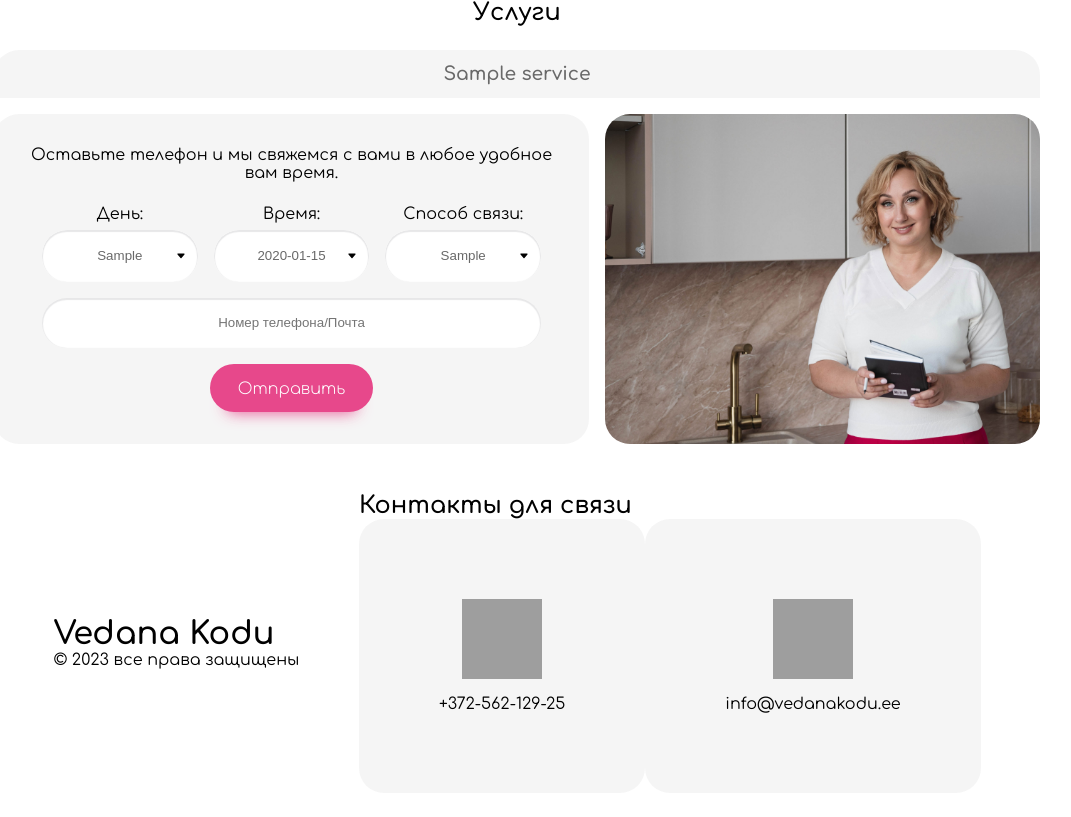
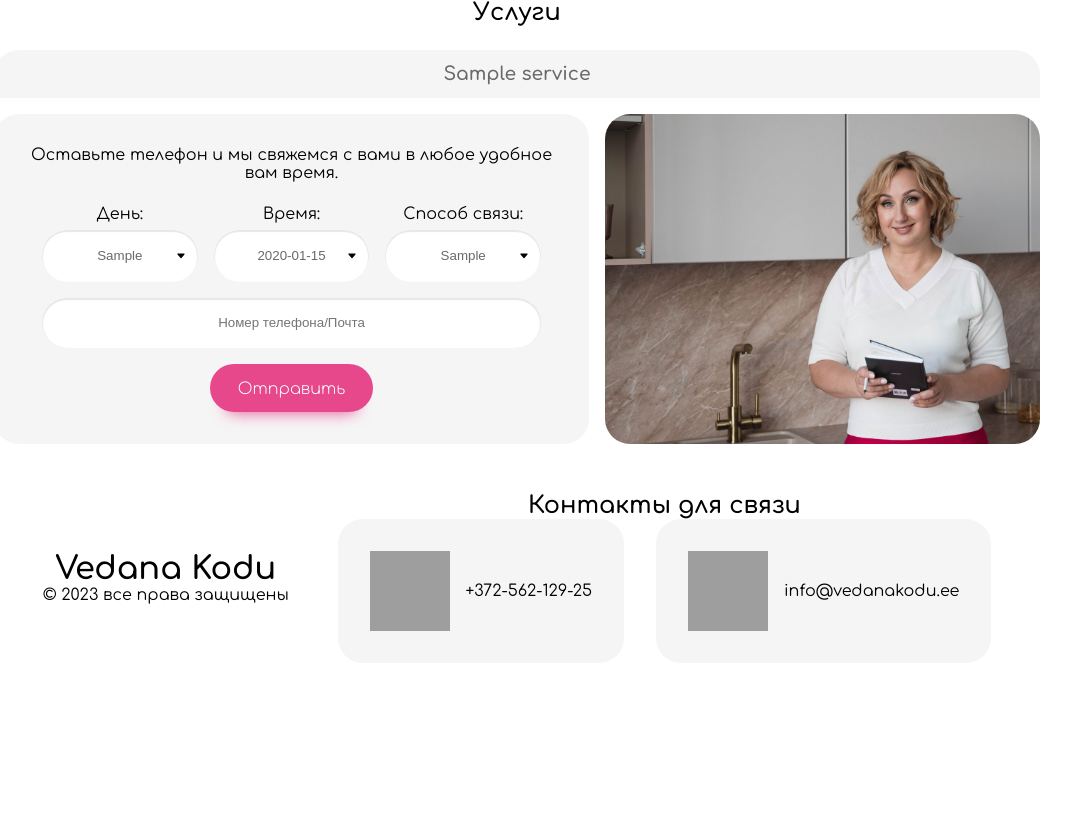
Before and after one commit to verts-online/dina_kodu, a Django app: page / in a window 1280 px wide. Shown: the part 2305-3122 px from the top of the page, without its empty margins (123-1194 px from the left). After the commit the page ends 2936 px from the top, so only its background shows below. Run offline with Django 4.2, Linux system fonts and the light colour scheme; tables that the repository leaves empty hold one stand-in row (values such as "Sample post"); some libraries are stand-ins or nearby versions; grey boxes are pictures that could not be loaded.

Commit message:
Update footer.html

```diff
--- a/core/landing/templates/landing/includes/footer.html
+++ b/core/landing/templates/landing/includes/footer.html
@@ -1,5 +1,6 @@
 <style>
     .footer {
+        text-align: center;
         display: flex;
         flex-wrap: wrap;
         align-items: center;
@@ -8,18 +9,17 @@
     .contact-info {
         display: flex;
         flex-wrap: wrap;
+        gap: 2rem;
         align-items: center;
         place-content: space-evenly;
     }
-    .contact-info>div {
-        padding: 5rem;
-        gap: 1rem;
+
+    .contact-div {
         background: rgba(244, 244, 244, 0.9);
-    }
-    .contact-div {
+        padding: 2rem;
         border-radius: 25px;
         display: flex;
-        flex-direction: column;
+        gap: 1rem;
         align-items: center;
         justify-content: center;
 
@@ -31,7 +31,7 @@
 </style>
 <div style='padding: 1em;' class='footer'>
     <div>
-      <h1 class="">Vedana Kodu</h1>
+      <h1 class="" >Vedana Kodu</h1>
       <p>© 2023 все права защищены</p>
     </div>
     <div>
```
